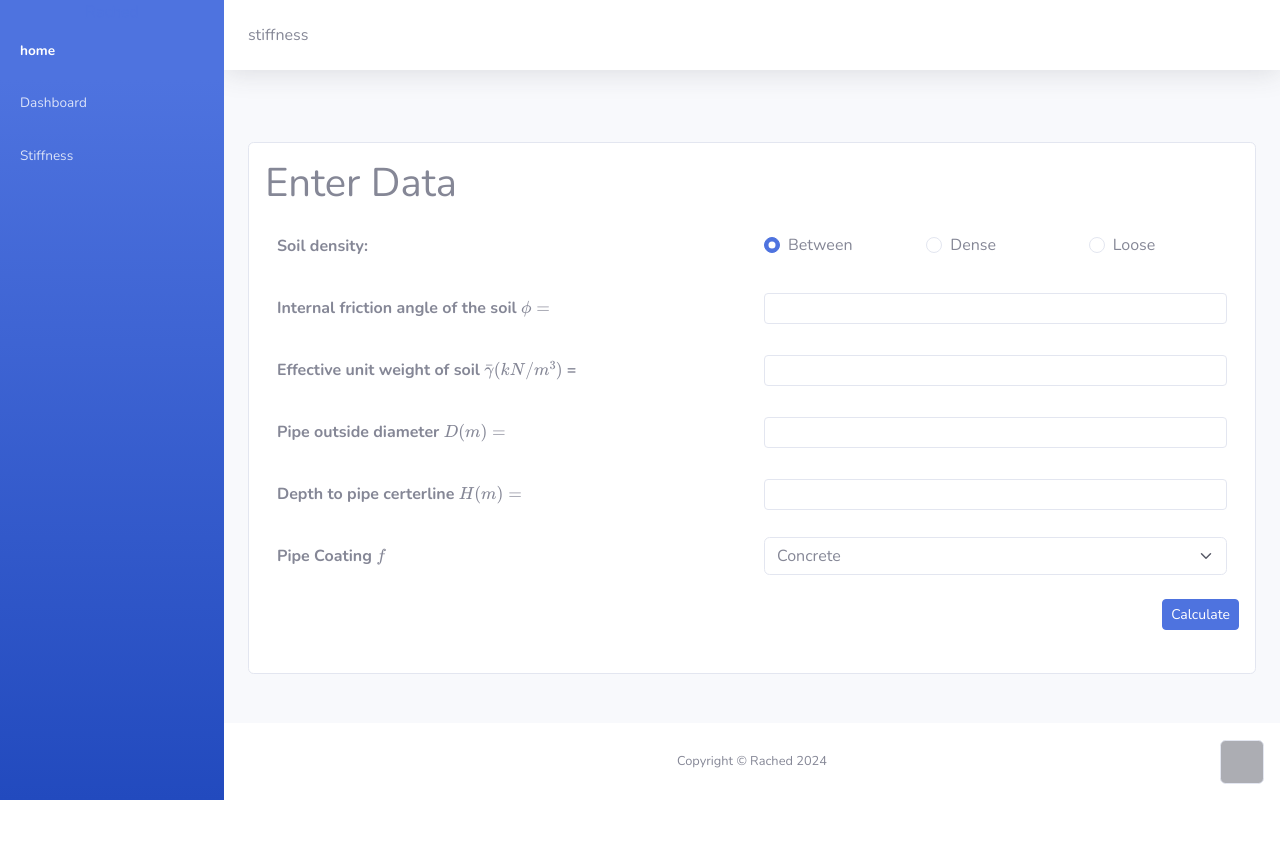
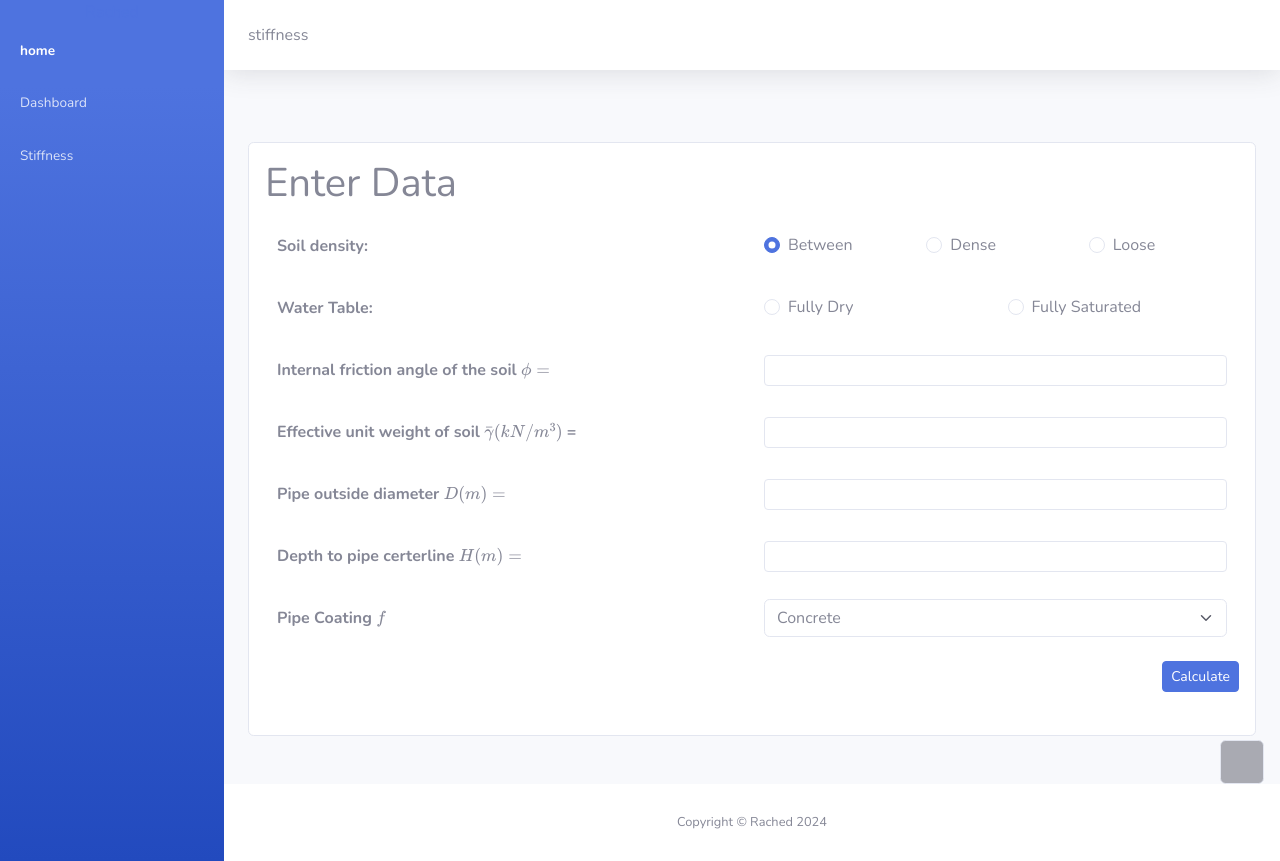
Before and after one commit to RachedBouazizi/Stiffness, a Flask app: page /stiffness in a window 1280 px wide. Before the commit the page ends 800 px from the top, so only its background shows below. Run offline with Flask 3, Linux system fonts and the light colour scheme; some libraries are stand-ins or nearby versions.

Commit message:
commit water table

```diff
--- a/stiffness/routes.py
+++ b/stiffness/routes.py
@@ -32,7 +32,7 @@ def dashboard():
 
 @app.route('/handle_data', methods=['POST'])
 def handle_data():
-    data_j = calcul_stiffness.stiffness_calculation(request.form['soilDensity'],
+    data_j = calcul_stiffness.stiffness_calculation(request.form['soilDensity'],request.form['watertable'],
                             float(request.form['pipeOutside']), float(request.form['depth']),
                             float(request.form['pipeCoating']), float(request.form['phi']),float(request.form['gamma']))
     # return render_template('index.html', page_html='stiffness', datacalc=calc)
--- a/stiffness/templates/stiffness.html
+++ b/stiffness/templates/stiffness.html
@@ -32,6 +32,30 @@
                                                     class="form-check-input" type="radio" name="soilDensity"
                                                     value="loose" /><label class="form-check-label"
                                                     for="Loose">Loose</label></div>
+                                        </div>
+                                    </div>
+                                </div>
+                            </div>
+                            <div class="row" style="padding: 12px;">
+                                <div class="col-md-6 col-lg-4 col-xl-6 col-xxl-6 col-xxl-6" style="text-align: left;">
+                                    <label class="col-form-label"
+                                        style="font-weight: bold;margin-right: 0px;text-align: left;">Water
+                                        Table:</label>
+                                </div>
+                                <div class="col-lg-4 col-xl-6 col-xxl-6 col-xxl-6 align-self-center">
+                                    <div class="row">
+
+                                        <div class="col">
+                                            <div class="form-check text-start mx-auto"><input id="Dry"
+                                                    class="form-check-input" type="radio" name="watertable"
+                                                    value="Dry" /><label class="form-check-label"
+                                                    for="Dry">Fully Dry</label></div>
+                                        </div>
+                                        <div class="col">
+                                            <div class="form-check text-start ms-auto"><input id="Saturated"
+                                                    class="form-check-input" type="radio" name="watertable"
+                                                    value="Saturated" /><label class="form-check-label"
+                                                    for="Saturated">Fully Saturated</label></div>
                                         </div>
                                     </div>
                                 </div>
```
Also changed, not shown: stiffness/services/calcul_stiffness.py (+7 -4 lines).
